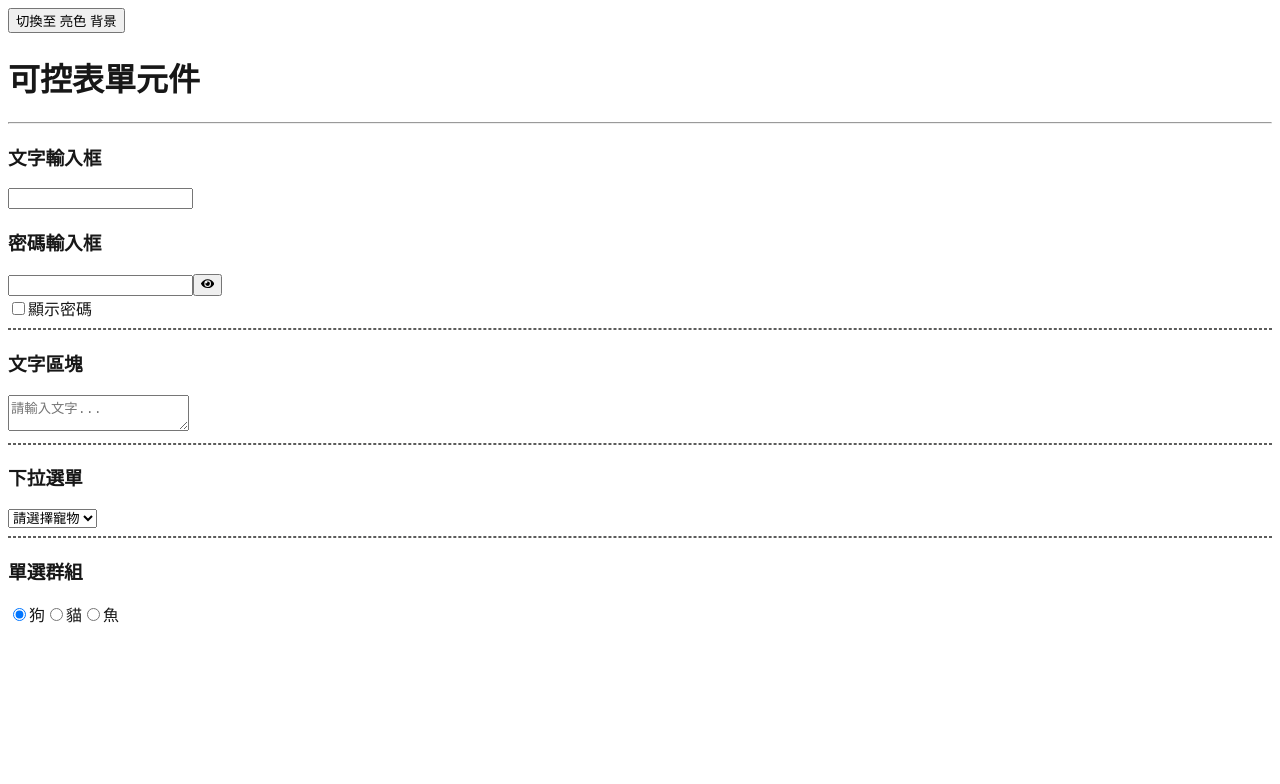
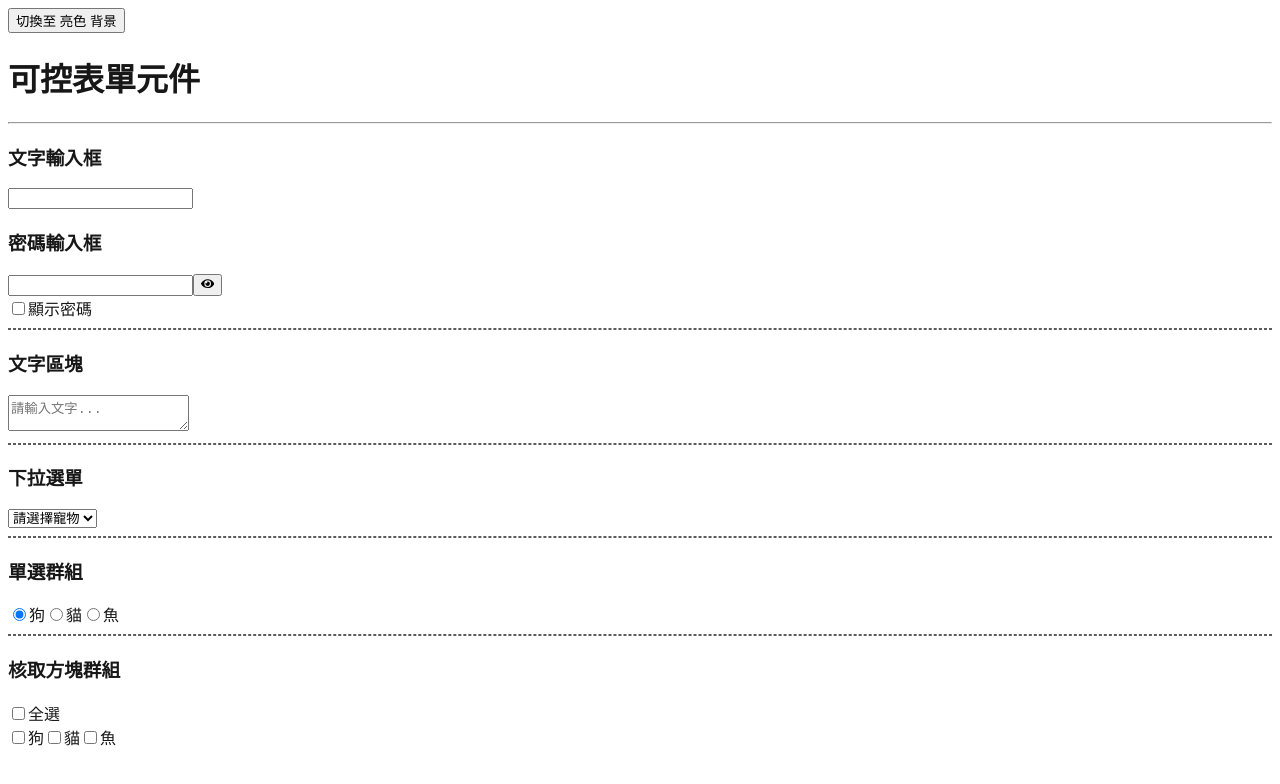
Before and after one commit to sugarban-p/react-lectures, a Next.js app: page /ch6-form/controlled in a window 1280 px wide. Shown: the top 784 px of the page. Built offline with nearby package versions, Linux system fonts and the light colour scheme.

Commit message:
可控表單元件 (5) - 核取方塊群組 - checkbox - 監聽事件型別 : React.ChangeEvent<HTMLInputElement>

```diff
--- /dev/null
+++ b/app/ch6-form/controlled/_components/option-checkbox.tsx
@@ -0,0 +1,71 @@
+'use client';
+
+import { useState } from 'react';
+
+export default function OptionCheckbox() {
+  const [options, setOptions] = useState([
+    {
+      id: 1,
+      value: 'dog',
+      label: '狗',
+      checked: false,
+    },
+    {
+      id: 2,
+      value: 'cat',
+      label: '貓',
+      checked: false,
+    },
+    {
+      id: 3,
+      value: 'fish',
+      label: '魚',
+      checked: false,
+    },
+  ]);
+  const onToggle = (optionId: number) => {
+    const newOptions = options.map((option) => {
+      if (option.id === optionId) {
+        return { ...option, checked: !option.checked };
+      } else {
+        return option;
+      }
+    });
+    setOptions(newOptions);
+  };
+  const onToggleCheckAll = (e: React.ChangeEvent<HTMLInputElement>) => {
+    const newOptions = options.map((option) => {
+      return { ...option, checked: e.target.checked };
+    });
+    setOptions(newOptions);
+  };
+
+  return (
+    <>
+      <h3>核取方塊群組</h3>
+      <input
+        type="checkbox"
+        // Array.every(): 確認所有索引值是否皆符合條件(AND)
+        checked={options.every((option) => option.checked)}
+        onChange={onToggleCheckAll}
+      />
+      全選
+      <br />
+      {options.map((option) => {
+        return (
+          <label key={option.id}>
+            <input
+              type="checkbox"
+              value={option.value}
+              checked={option.checked}
+              onChange={() => {
+                onToggle(option.id);
+              }}
+            />
+            {option.label}
+          </label>
+        );
+      })}
+    </>
+  );
+}
--- a/app/ch6-form/controlled/page.tsx
+++ b/app/ch6-form/controlled/page.tsx
@@ -4,6 +4,7 @@ import InputText from './_components/input-text';
 import TextArea from './_components/text-area';
 import OptionSelect from './_components/option-select';
 import OptionRadio from './_components/option-radio';
+import OptionCheckbox from './_components/option-checkbox';
 
 export default function ControlledPage() {
   return (
@@ -17,6 +18,8 @@ export default function ControlledPage() {
       <OptionSelect></OptionSelect>
       <hr style={{ border: '1px dashed #5C5C5B' }} />
       <OptionRadio></OptionRadio>
+      <hr style={{ border: '1px dashed #5C5C5B' }} />
+      <OptionCheckbox></OptionCheckbox>
     </>
   );
 }
```
